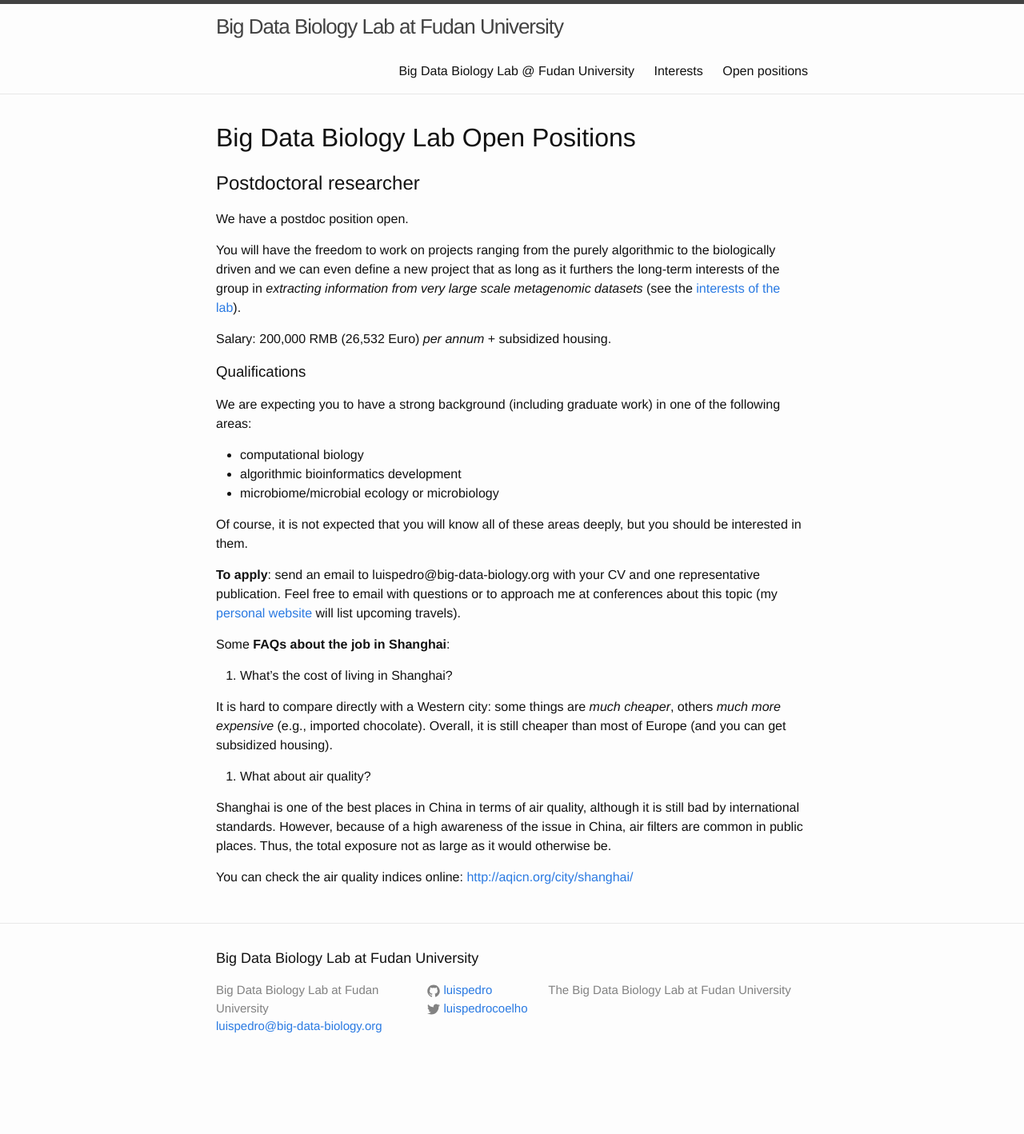
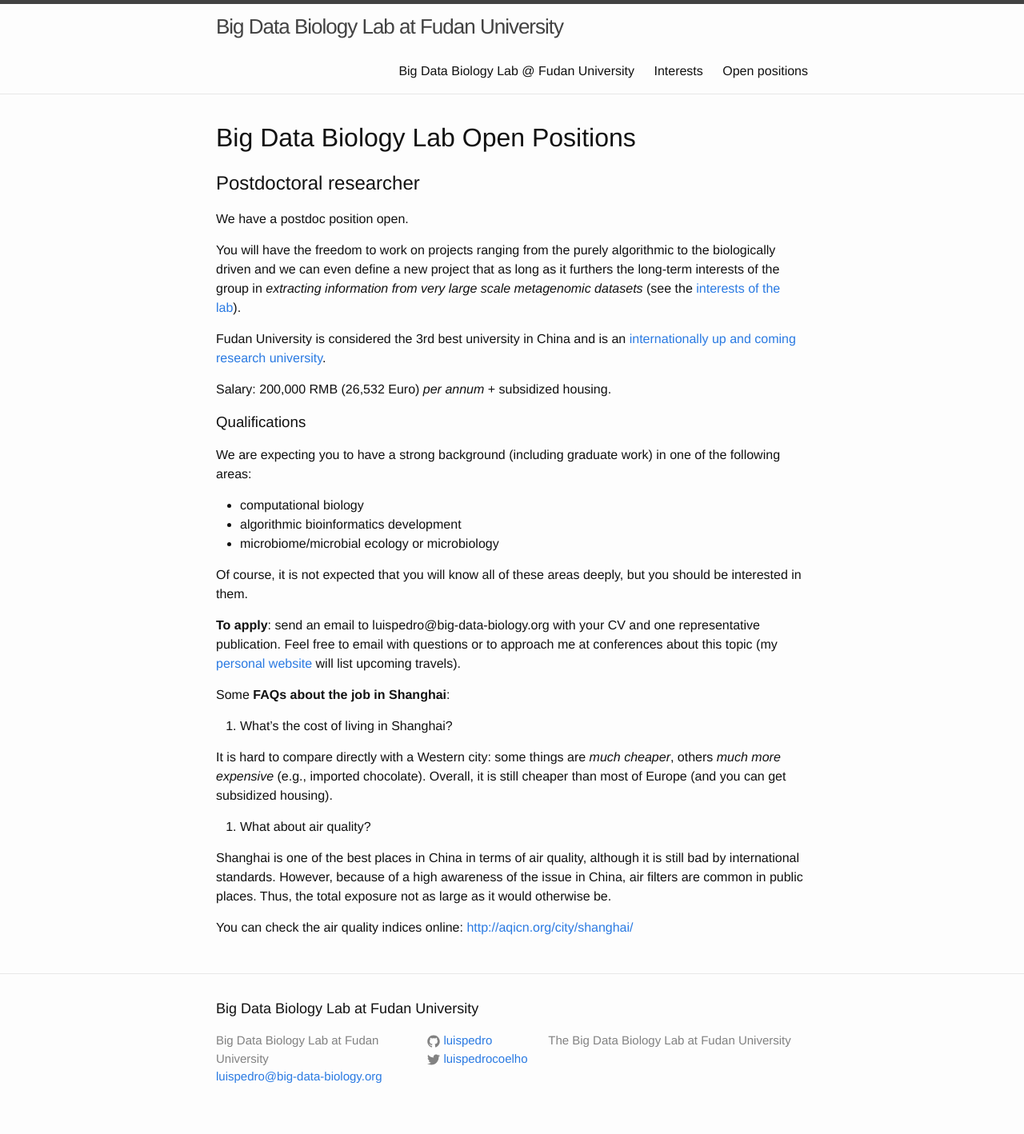
Before and after one commit to BigDataBiology/big-data-biology_org, a Jekyll site: the page built from positions.md, in a window 1280 px wide. Shown: the whole page at 80% size. Built offline with Jekyll 4.4.1, drawn with Linux system fonts in a browser that asks for light colours; before the commit the page ends 1355 px from its top, so only the background shows below that.

Commit message:
MIN Mention Fudan

```diff
--- a/positions.md
+++ b/positions.md
@@ -15,6 +15,10 @@
 that as long as it furthers the long-term interests of the group in _extracting
 information from very large scale metagenomic datasets_ (see the [interests of
 the lab](/interests/)).
+
+Fudan University is considered the 3rd best university in China and is an
+[internationally up and coming research
+university](https://www.timeshighereducation.com/world-university-rankings/fudan-university).
 
 Salary: 200,000 RMB (26,532 Euro) _per annum_ + subsidized housing.
 
```
